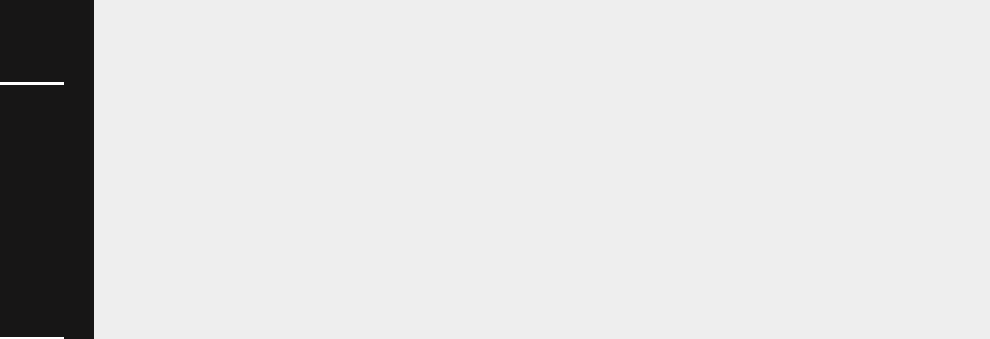
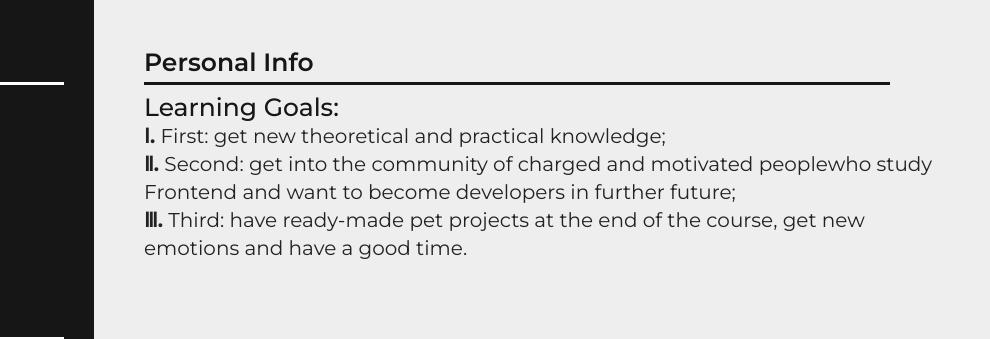
Before and after one commit to izuymka/rsschool-cv, a plain HTML site: page index.html in a window 1280 px wide. Shown: the part 303-642 px from the top of the page, 290-1280 px from the left. Drawn offline with Linux system fonts and the light colour scheme.

Commit message:
feat: add personal info block

```diff
--- a/index.html
+++ b/index.html
@@ -52,7 +52,7 @@
             </div>
             <div class="main_info-column">
                 <h1>Maria Izyumova</h1>
-                <h2>Junior Frontend Developer</h2>
+                <h2 class="subtitle">Junior Frontend Developer</h2>
                 <h3>Senior Student</h3>
             </div>
         </header>
@@ -103,8 +103,17 @@
                     </ul>
                 </section>
             </div>
-            <div class="main_info-column">
+            <div class="main_info-column_content">
+                <section class="main-info_wrapper personal">
+                    <h2 id="personal" class="StyledTitle_Main-info_Column">Personal Info</h2>
+                    <h3>Learning Goals:</h3>
+                    <p><b>&#8544;&period;</b> First: get new theoretical and practical knowledge;</p>
+                    <p><b>&#8545;&period;</b> Second: get into the community of charged and motivated peoplewho study Frontend and want to become developers in further future;</p>
+                    <p><b>&#8546;&period;</b> Third: have ready-made pet projects at the end of the course, get new emotions and have a good time.</p>
+                </section>
+                <section class="main-info_wrapper work">
 
+                </section>
             </div>
         </main>
         <footer></footer>
--- a/style.css
+++ b/style.css
@@ -95,7 +95,7 @@ header {
 }
 
 
-/* Main Info Column Style (left) */
+/* Main Info Column Style Header (left) */
 .main_info-column {
     display: flex;
     width: 70%;
@@ -104,6 +104,15 @@ header {
     flex-direction: column;
     background-color: #eeeeee;
     padding: 0 30px;
+}
+
+/* Main Info Column Style Content (left) */
+.main_info-column_content {
+    display: flex;
+    width: 70%;
+    flex-direction: column;
+    background-color: #eeeeee;
+    padding: 0 50px;
 }
 
 /* Contacts Column Avatar Style */
@@ -134,7 +143,7 @@ header {
 }
 
 /* Main Info Column h2 Style */
-.main_info-column h2 {
+.main_info-column h2.subtitle {
     font-size: 35px;
     font-weight: 500;
     margin-bottom: 20px;
@@ -248,3 +257,41 @@ main {
     height: 3px;
     background-color: #ffffff;
 }
+
+/* Styled Title For Column Titles In File */
+.StyledTitle_Main-info_Column {
+    font-size: 25px;
+    font-weight: 600;
+    color: #171616;
+    border: none;
+    position: relative;
+    margin-bottom: 15px;
+}
+
+/* Styled Bottom Underline For Title Column */
+.StyledTitle_Main-info_Column::after {
+    content: "";
+    display: block;
+    position: absolute;
+    left: 0;
+    right: 50px;
+    bottom: -8px;
+    height: 3px;
+    background-color: #171616;
+}
+
+/* Styled h3 header for Personal Info Section */
+h3 {
+    font-size: 25px;
+    font-weight: 500;
+    color: #171616;
+}
+
+p {
+    font-size: 20px;
+    line-height: 1.4em;
+}
+/* Personal Info Text Section For Main Info Column */
+.personal_info_text {
+    padding-top: 10px;
+}
```
